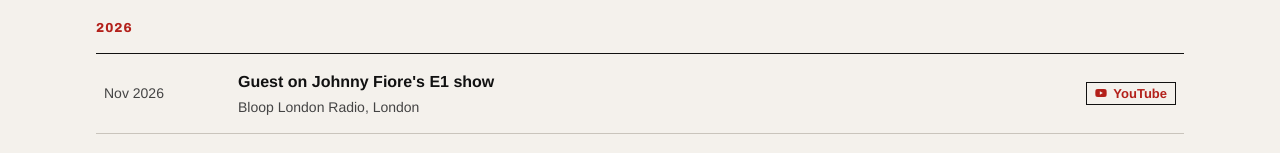
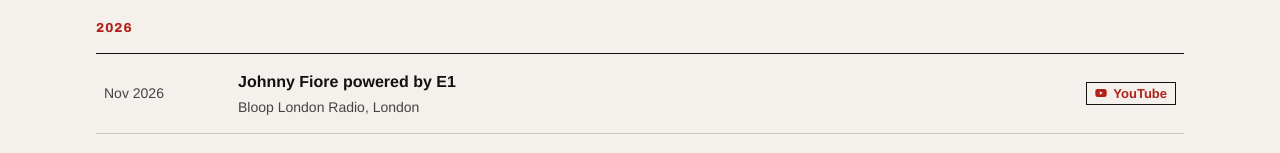
Before and after one commit to valenfys/valenfys.com, a Next.js app: page /gigs in a window 1280 px wide. Shown: the part 570-723 px from the top of the page. Built offline with nearby package versions, Linux system fonts and the light colour scheme.

Commit message:
Revert "Title the Bloop set as a guest spot on Johnny Fiore's show"
This reverts commit 29d479519d33ef8d18812e86c80041effd76c3d0.

```diff
--- a/content/gigs.ts
+++ b/content/gigs.ts
@@ -22,7 +22,7 @@ export const upcoming: UpcomingEvent[] = [
 ];
 
 export const previous: PastEvent[] = [
-  { month: "2026-11", title: "Guest on Johnny Fiore's E1 show", venue: "Bloop London Radio, London", primary: { platform: "youtube", href: "https://www.youtube.com/watch?v=Px3nExikebc" } },
+  { month: "2026-11", title: "Johnny Fiore powered by E1", venue: "Bloop London Radio, London", primary: { platform: "youtube", href: "https://www.youtube.com/watch?v=Px3nExikebc" } },
   { month: "2026-11", title: "Rebel Rebel x E1", venue: "E1, London", primary: { platform: "youtube", href: "https://www.youtube.com/watch?v=0mlQV31Q_mc" }, secondary: [{ platform: "ra", href: "https://ra.co/events/2533099" }, { platform: "soundcloud", href: "https://soundcloud.com/valenfys/val-enfys-techno-dj-set-e1" }] },
   { month: "2026-10", title: "Fragment: Open Decks", venue: "The Glove That Fits, London", primary: { platform: "soundcloud", href: "https://soundcloud.com/valenfys/fragment-open-decks" }, secondary: [{ platform: "ra", href: "https://ra.co/events/2500782" }] },
   { month: "2026-08", title: "B2B with D LAI", venue: "BAD Studios, London", primary: { platform: "youtube", href: "https://www.youtube.com/watch?v=2ysRMIp8R5k" }, secondary: [{ platform: "soundcloud", href: "https://soundcloud.com/valenfys/val-enfys-b2b-d-lai-at-bad-studios" }] },
```
